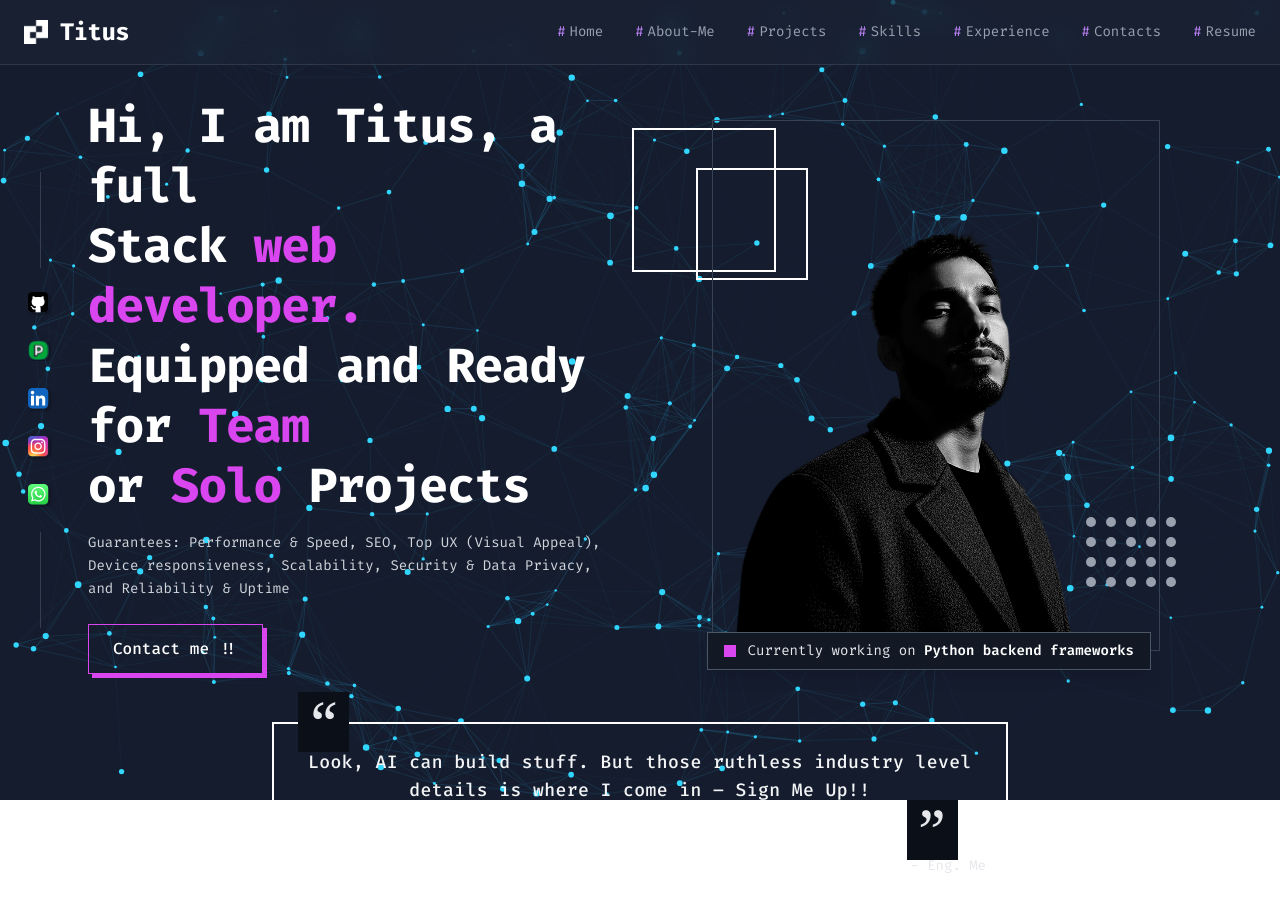
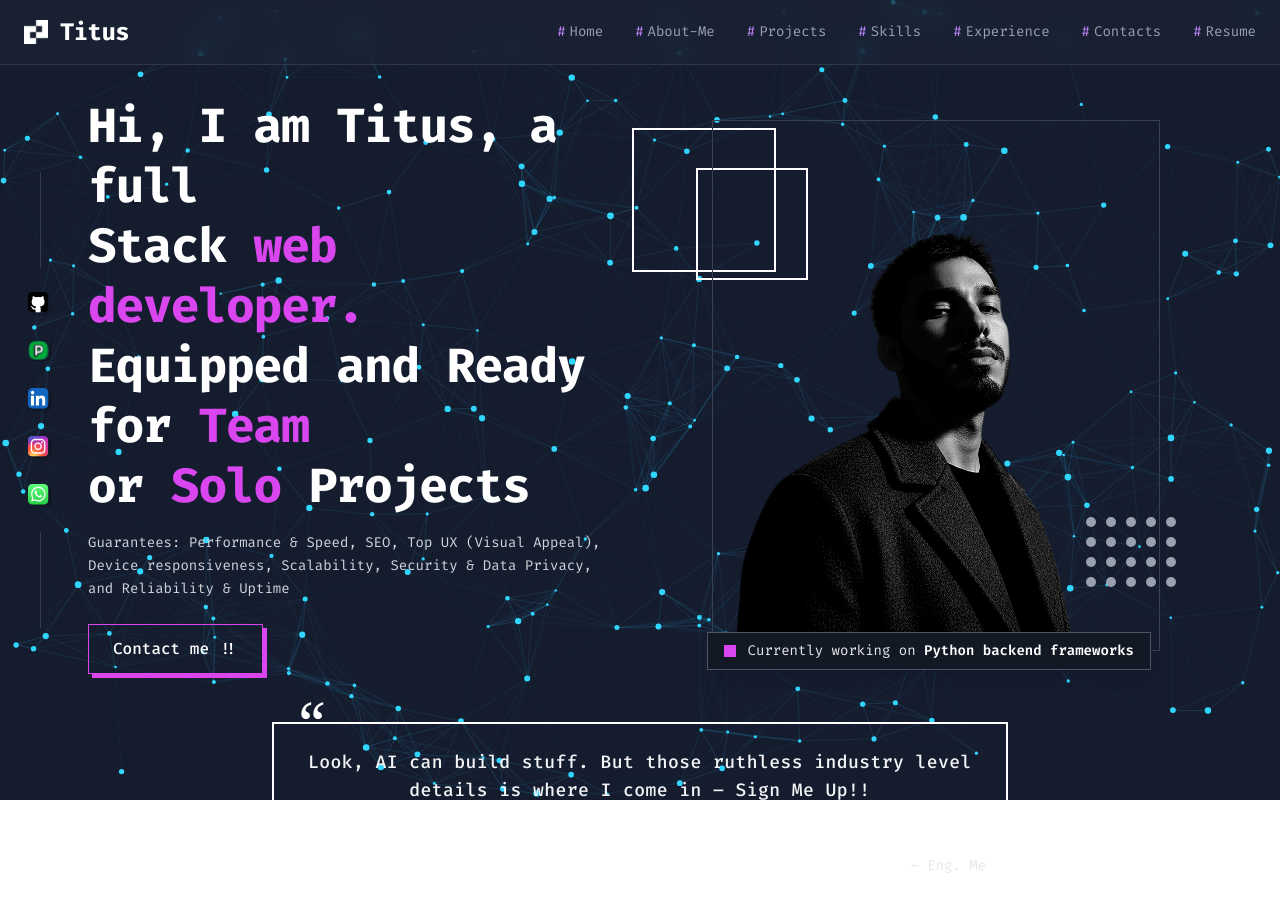
Before and after one commit to shepherd-bit/PORTFOLIO, a React (Vite) app: page / in a window 1280 px wide. Shown: the top 912 px of the page. Built offline with nearby package versions, Linux system fonts and the light colour scheme.

Commit message:
Update Hero.jsx

```diff
--- a/src/components/Hero.jsx
+++ b/src/components/Hero.jsx
@@ -40,11 +40,11 @@ const Hero = () => {
           transition={{ duration: 0.6, delay: 0.2, ease: "easeOut" }}
           className="lg:col-span-6 relative flex justify-center items-center"
         >
-          {/* Decorative Thicker White Outline Shapes - brought down slightly */}
+          {/* Decorative Thicker White Outline Shapes */}
           <div className="absolute top-2 -left-6 w-36 h-36 border-2 border-white pointer-events-none hidden sm:block"></div>
           <div className="absolute top-12 left-10 w-28 h-28 border-2 border-white pointer-events-none hidden sm:block"></div>
 
-          {/* Dot Grid Decoration - larger dots and moved closer to the image */}
+          {/* Dot Grid Decoration */}
           <div className="absolute bottom-16 right-10 grid grid-cols-5 gap-2.5 z-20 pointer-events-none">
             {[...Array(20)].map((_, i) => (
               <div key={i} className="w-2.5 h-2.5 bg-gray-400 rounded-full"></div>
@@ -59,7 +59,7 @@ const Hero = () => {
               className="w-full h-auto object-cover grayscale contrast-125"
             />
 
-            {/* Currently Working Badge - whitespace-nowrap added to fit everything on a single line */}
+            {/* Currently Working Badge */}
             <div className="absolute -bottom-5 right-2 z-30 border border-gray-600 bg-[#121824] px-4 py-2 flex items-center gap-3 shadow-lg whitespace-nowrap">
               <span className="w-3 h-3 bg-[#d946ef] inline-block shrink-0"></span>
               <p className="text-xs sm:text-sm font-mono text-gray-200">
@@ -77,19 +77,20 @@ const Hero = () => {
         transition={{ duration: 0.6, delay: 0.4, ease: "easeOut" }}
         className="max-w-3xl mx-auto w-full mt-12 mb-4 relative px-4"
       >
-        {/* Main Quote Box with Thick White Border & aggressively larger cutting-through quote marks */}
+        {/* Main Quote Box with Thick White Border & clean floating quote marks */}
         <div className="border-2 border-white px-8 py-6 relative inline-block w-full bg-transparent">
-          {/* Aggressively larger Top-Left Quote Mark */}
-          <span className="absolute -top-8 left-6 bg-[#0B0F17] px-3 text-gray-200 text-6xl font-serif leading-none select-none">
+          {/* Clean Top-Left Quote Mark (No black background wrap) */}
+          <span className="absolute -top-8 left-6 text-white text-6xl font-serif leading-none select-none">
             “
           </span>
 
           <p className="text-base sm:text-lg text-gray-100 font-medium tracking-wide text-center">
-            Look, AI can build stuff. But those ruthless industry level details is where I come in – Sign Me Up!!
+            Look, AI can build stuff. But those ruthless industry level <br />
+            details is where I come in – Sign Me Up!!
           </p>
 
-          {/* Aggressively larger Bottom-Right Quote Mark */}
-          <span className="absolute -bottom-8 right-12 bg-[#0B0F17] px-3 text-gray-200 text-6xl font-serif leading-none select-none">
+          {/* Clean Bottom-Right Quote Mark (No black background wrap) */}
+          <span className="absolute -bottom-8 right-12 text-white text-6xl font-serif leading-none select-none">
             ”
           </span>
         </div>
```
